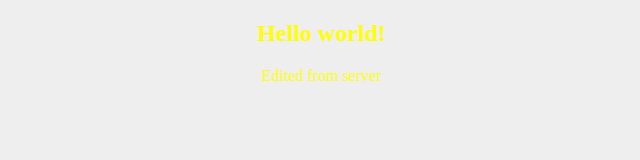
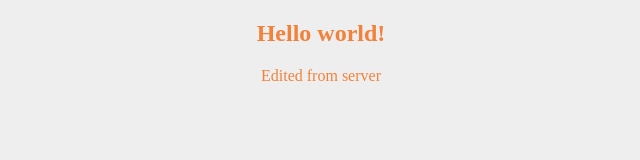
Before and after one commit to s0nyseventeen/aws_server_for_jenkins, a plain HTML site: page index.html in a window 1280 px wide. Shown: the whole page, without its empty margins (319-959 px from the left). Drawn offline with Linux system fonts and the light colour scheme.

Commit message:
Edited colors

```diff
--- a/styles.css
+++ b/styles.css
@@ -4,5 +4,5 @@ body {
 }
 
 h2, p {
-    color: yellow;
+    color: #f3813a;
 }
```
